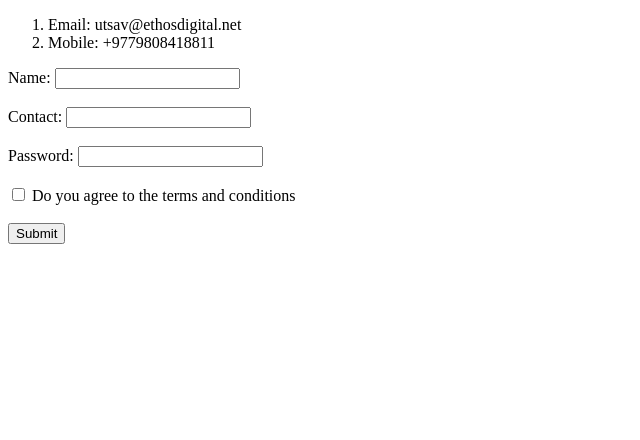
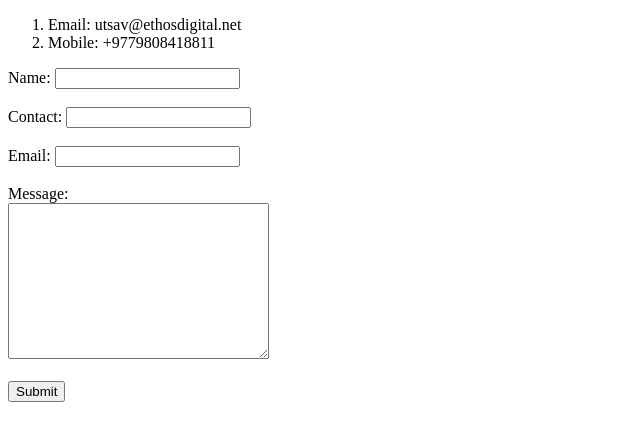
Before and after one commit to Utsav-Codes/CV, a plain HTML site: page contact.html in a window 1280 px wide. Shown: the whole page, without its empty margins (0-640 px from the left). Drawn offline with Linux system fonts and the light colour scheme.

Commit message:
Update contact.html
Contact Me form updated

```diff
--- a/contact.html
+++ b/contact.html
@@ -11,21 +11,22 @@
         <li>Email: utsav@ethosdigital.net</li>
         <li>Mobile: +9779808418811</li>
     </ol>
-    <form action="">
+    <form action="mailto:utsav@ethosdigital.net" enctype="text/plain">
         <label>Name:</label>
-        <input type="text">
+        <input name="yourName" type="text">
         <br>
         <br>
         <label>Contact:</label>
-        <input type="text">
+        <input name="yourContact" type="text">
         <br>
         <br>
-        <label> Password: </label>
-        <input type="password">
+        <label> Email: </label>
+        <input name="yourEmail" type="email">
         <br>
         <br>
-        <input type="checkbox">
-        Do you agree to the terms and conditions
+        <label> Message: </label>
+        <br>
+        <textarea name="yourMessage" id="" cols="30" rows="10"></textarea>
         <br>
         <br>
         <input type="submit">
```
